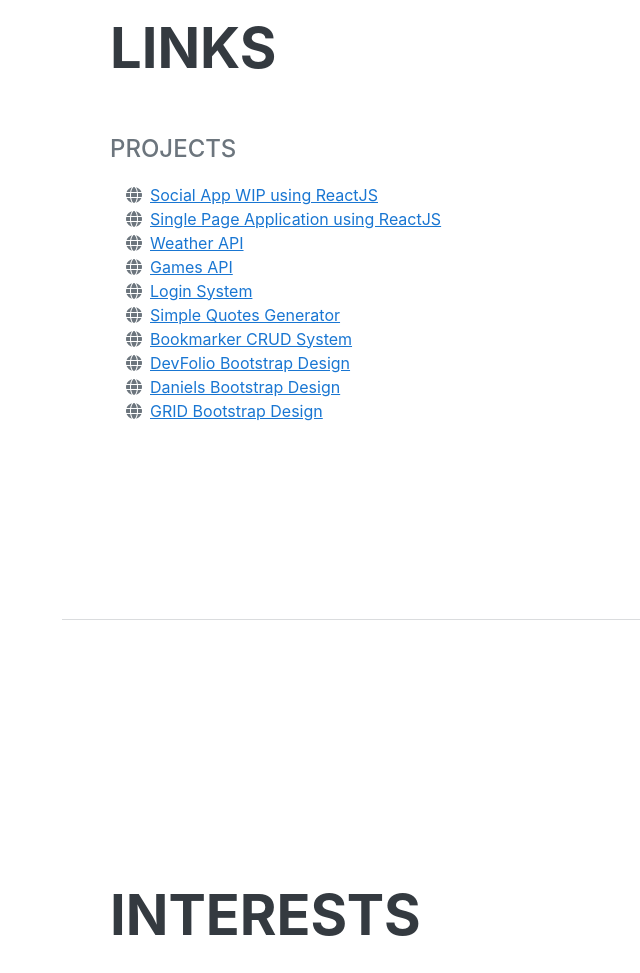
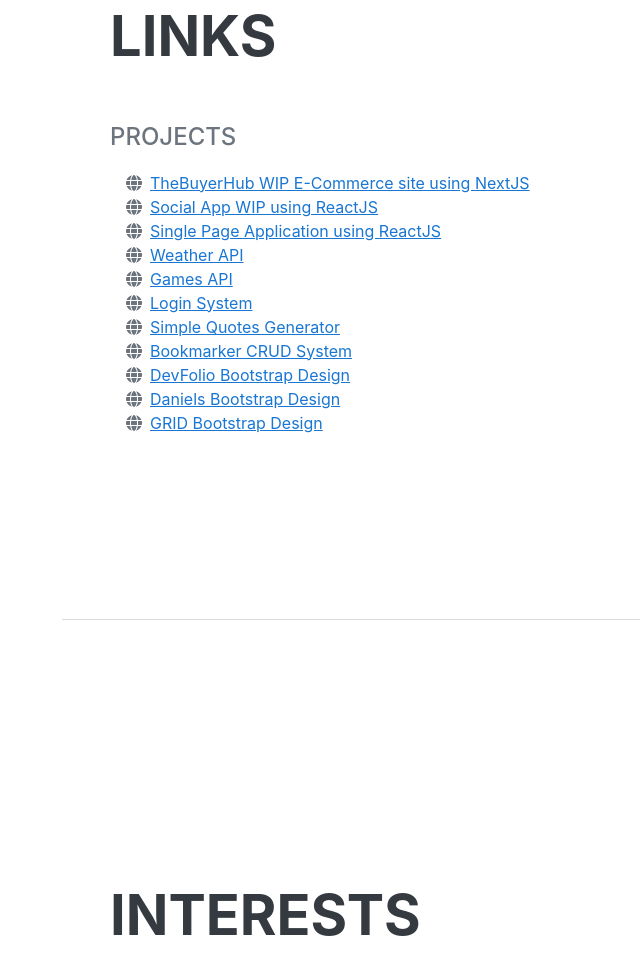
Before and after one commit to BassemAl-Abyad/resume, a plain HTML site: page index.html in a window 1280 px wide. Shown: the part 3385-4358 px from the top of the page, without its empty margins (210-850 px from the left). Drawn offline with nearby package versions, Linux system fonts and the light colour scheme; a web font is replaced by a local one.

Commit message:
changed link

```diff
--- a/index.html
+++ b/index.html
@@ -288,6 +288,12 @@
           <ul class="fa-ul mb-0">
             <li>
               <span class="fa-li"><i class="fas fa-globe"></i></span>
+              <a href="https://thebuyerhub.vercel.app/"
+                >TheBuyerHub WIP E-Commerce site using NextJS</a
+              >
+            </li>
+            <li>
+              <span class="fa-li"><i class="fas fa-globe"></i></span>
               <a href="https://react-social-app-chi.vercel.app/"
                 >Social App WIP using ReactJS</a
               >
```
